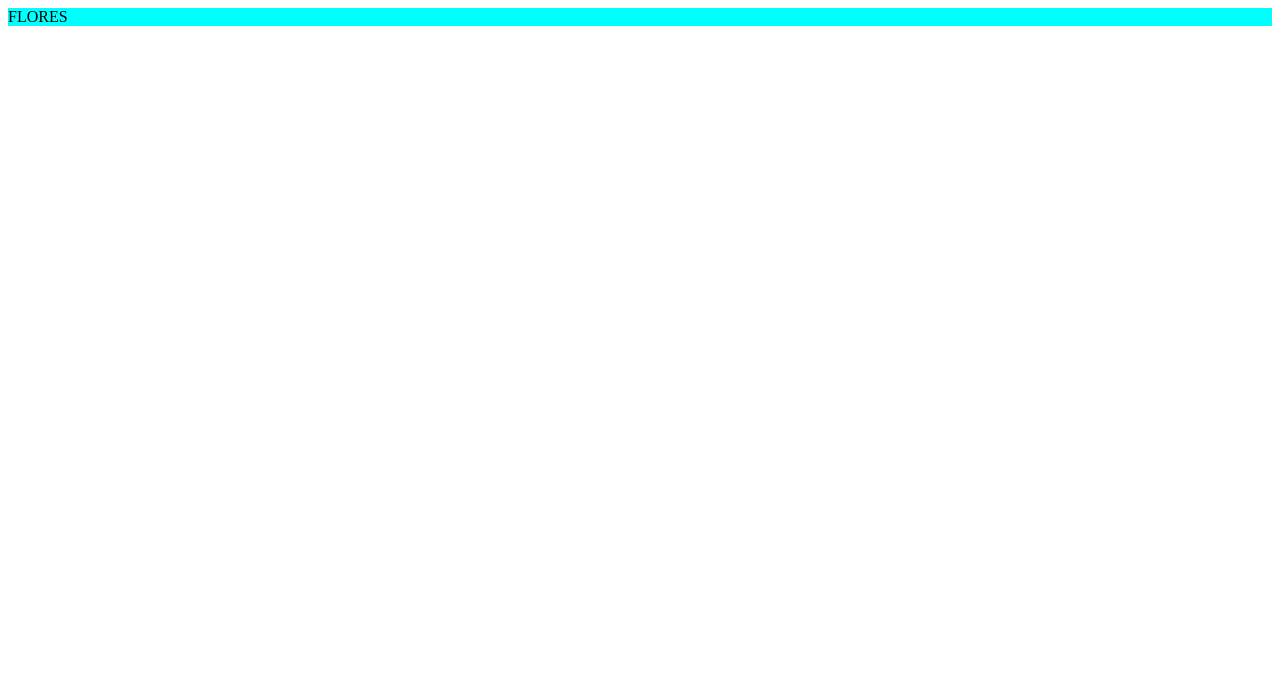
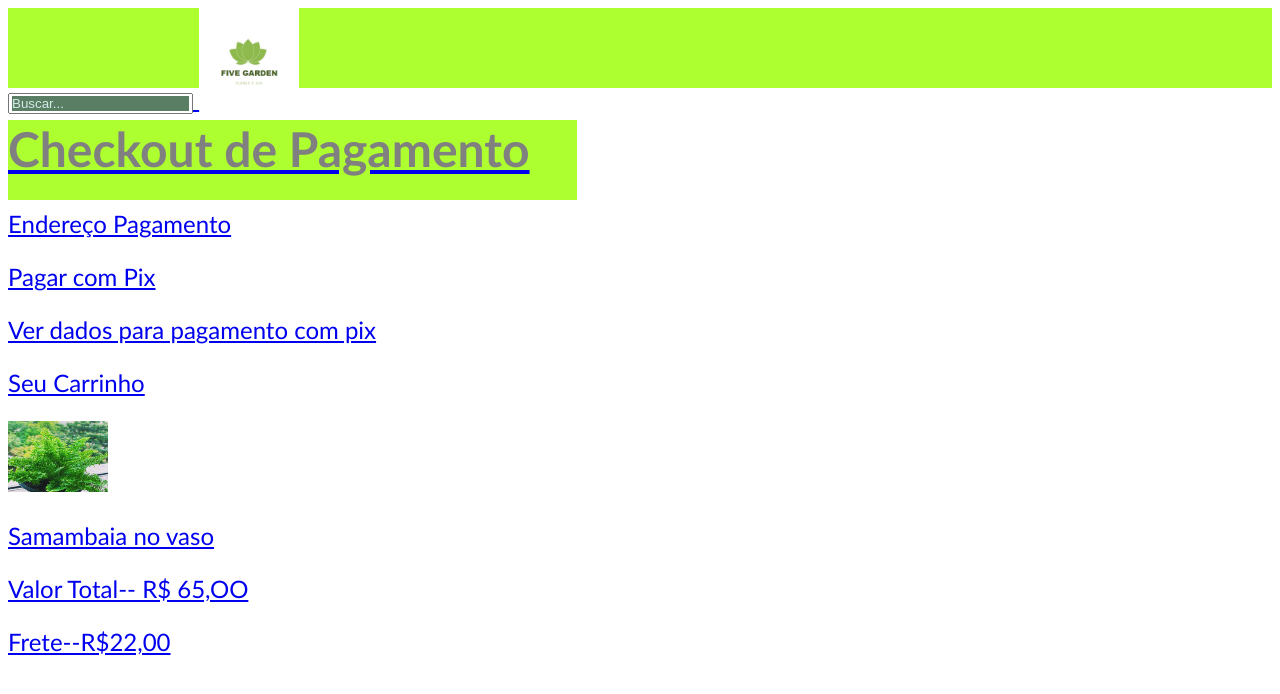
Before and after one commit to dh-pi-grupo5/grupo5, a website: page views/checkoutPagamento.html in a window 1280 px wide. Drawn offline with Linux system fonts and the light colour scheme.

Commit message:
css checkoutpg

```diff
--- a/public/css/carrinho.css
+++ b/public/css/carrinho.css
@@ -2,3 +2,9 @@ body{
 display: flexbox;
 padding: 3% 10%;
 }
+
+div{
+    border:3px solid ;
+    padding:30px ;
+    margin: 30px;
+}
--- a/public/css/checkoutPagamento.css
+++ b/public/css/checkoutPagamento.css
@@ -1,4 +1,54 @@
+header{
+background-color: greenyellow;
+border: 40px;
+text-align: center white;
+height: 80px;
+}
+
+
+
 main{
-background-color: aqua;
+background-color: greenyellow;
+border: 40px;
+text-align: center white;
+height: 80px;
+width: 45%;
 
 }
+
+h1{
+    color: gray;
+}
+
+
+img{
+    max-width: 100px;
+
+}
+
+
+
+body{
+    font-family: 'Gill Sans', 'Gill Sans MT', Calibri, 'Trebuchet MS', sans-serif;
+    font-size: 150%;
+}
+
+.divBusca{
+   ]
+   align-content: flex-end ;
+   background-color:#2F4F4F;
+  border:solid 1px;
+  border-radius:15px;
+  width:300px;
+}
+
+.section pagamento{
+    background-color: gray;
+    padding: 15px;
+    margin: 15px;
+    border: 3px gray;
+    display: inline;
+    grid-area: nave;
+    grid-template-rows: 1fr 1fr;
+	grid-auto-rows: 100px;
+}
--- a/views/checkoutPagamento.html
+++ b/views/checkoutPagamento.html
@@ -6,11 +6,44 @@
     <meta name="viewport" content="width=device-width, initial-scale=1.0">
     <link rel="stylesheet" href="/css/style.css">
     <link rel="stylesheet" href="/css/checkoutPagamento.css">
-    <title>PAGAMENTO</title>
+    <title><img src="/img/Logo.png" alt="logomarca"></title>
 </head>
 <body>
+    <header>
+       <a href="/">
+        <div id="divBusca">
+        <input type="text" id="txtBusca" placeholder="Buscar..."/>
+        <img src="/img/Logo.png" alt="logomarca"
+        </div>
+
+
+    </header>
+
+
     <main>
-        FLORES
-    </main>
+        <h1>Checkout de Pagamento</h1>
+
+
+        <section class="pagamento">
+            <p>Endereço  Pagamento</p>
+            <p>Pagar com Pix</p>
+            <p>Ver dados para pagamento com pix</p>
+            <div class="item4"></div>
+            <div class="item5"></div>
+        </section>
+
+        <a href="/">
+            <p>Seu Carrinho</p>
+            <img src="/img/Samambaia.png" alt="carrinho">
+            <P>Samambaia no vaso</P>
+            <p>Valor Total-- R$ 65,OO</p>
+            <p>Frete--R$22,00</p>
+        </main>
+
+
+
+
+
+
 </body>
 </html>
```
